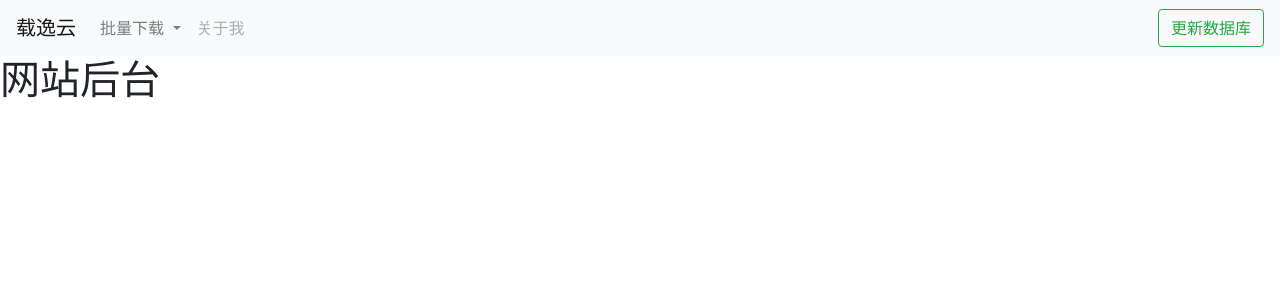
After one commit to 520MianXiangDuiXiang520/Django, a Django app: template music163/music/templates/music/superuser.html in a window 1280 px wide. The commit adds this page. Shown: the top 300 px of the page. Run offline with Django 3.2, Linux system fonts and the light colour scheme; the template is opened without the code that fills it, so the values that code supplies are empty; some libraries are stand-ins or nearby versions.

Commit message:
网易云下载后台

```diff
--- a/music163/music/templates/music/base.html
+++ b/music163/music/templates/music/base.html
@@ -55,11 +55,11 @@
         <a class="{% block 关于高亮 %}nav-link disabled{% endblock 关于高亮 %}" href="{% url 'music:关于'%}" tabindex="-1" aria-disabled="true">关于我</a>
       </li>
     </ul>
-    <form class="form-inline my-2 my-lg-0" method="post" name="updata" action="{% block 按钮url %}{% url 'music:更新数据库'%}{% endblock 按钮url %}">
+    <form class="form-inline my-2 my-lg-0" method="{% block get %}get{% endblock get %}" name="updata" action="{% block 按钮url %}{% url 'music:管理员登录'%}{% endblock 按钮url %}">
         {% csrf_token %}
         {% block 隐藏域 %}{% endblock 隐藏域 %}
 
-      <button class="btn btn-outline-success my-2 my-sm-0" type="submit">{% block 按钮 %}更新数据库{% endblock 按钮 %}</button>
+      <button class="btn btn-outline-success my-2 my-sm-0" type="submit">{% block 按钮 %}管理员登录{% endblock 按钮 %}</button>
     </form>
   </div>
 </nav>
--- a/music163/music/templates/music/song.html
+++ b/music163/music/templates/music/song.html
@@ -9,6 +9,7 @@
 {% endblock 隐藏域 %}
 {% block 按钮 %}全部下载{% endblock %}
 {% block 按钮url %}{% url 'music:全部下载'%}{% endblock 按钮url %}
+{% block get %}post{% endblock get %}
 {% block 主题 %}
 
     {% if 警告 %}
--- /dev/null
+++ b/music163/music/templates/music/superuser.html
@@ -0,0 +1,11 @@
+{% extends "music/base.html"%}
+{% load static %}
+{% block 标题 %}网站后台{% endblock %}
+{% block 主页高亮 %}navbar-brand{% endblock %}
+{% block 按钮 %}更新数据库{% endblock 按钮 %}
+{% block 按钮url %}{% url 'music:更新'%}{% endblock 按钮url %}
+{% block 主题 %}
+
+<h1>网站后台</h1>
+
+{% endblock 主题 %}
--- a/music163/music/urls.py
+++ b/music163/music/urls.py
@@ -20,8 +20,9 @@ urlpatterns = [
     path('qtboy/',views.qtboy,name='其他男'),
     path('qtgir/',views.qtgir,name='其他女'),
     path('qtzh/',views.qtzh,name='其他组合'),
-    path('update/',views.fupdate,name='更新数据库'),
+    path('update/',views.auth,name='管理员登录'),
     path('songs/<info_歌手ID>',views.songs,name='歌曲'),
     path('alldownl/',views.alldownl,name='全部下载'),
-    path('更新/', views.updete, name='更新'),
+    path('superuser_page/', views.superuser_page, name='管理员页面'),
+    path('更新/', views.update, name='更新'),
 ]
```
Also changed, not shown: music163/music/templates/music/auth.html (+16 -9 lines), music163/music/views.py (+8 -8 lines).
